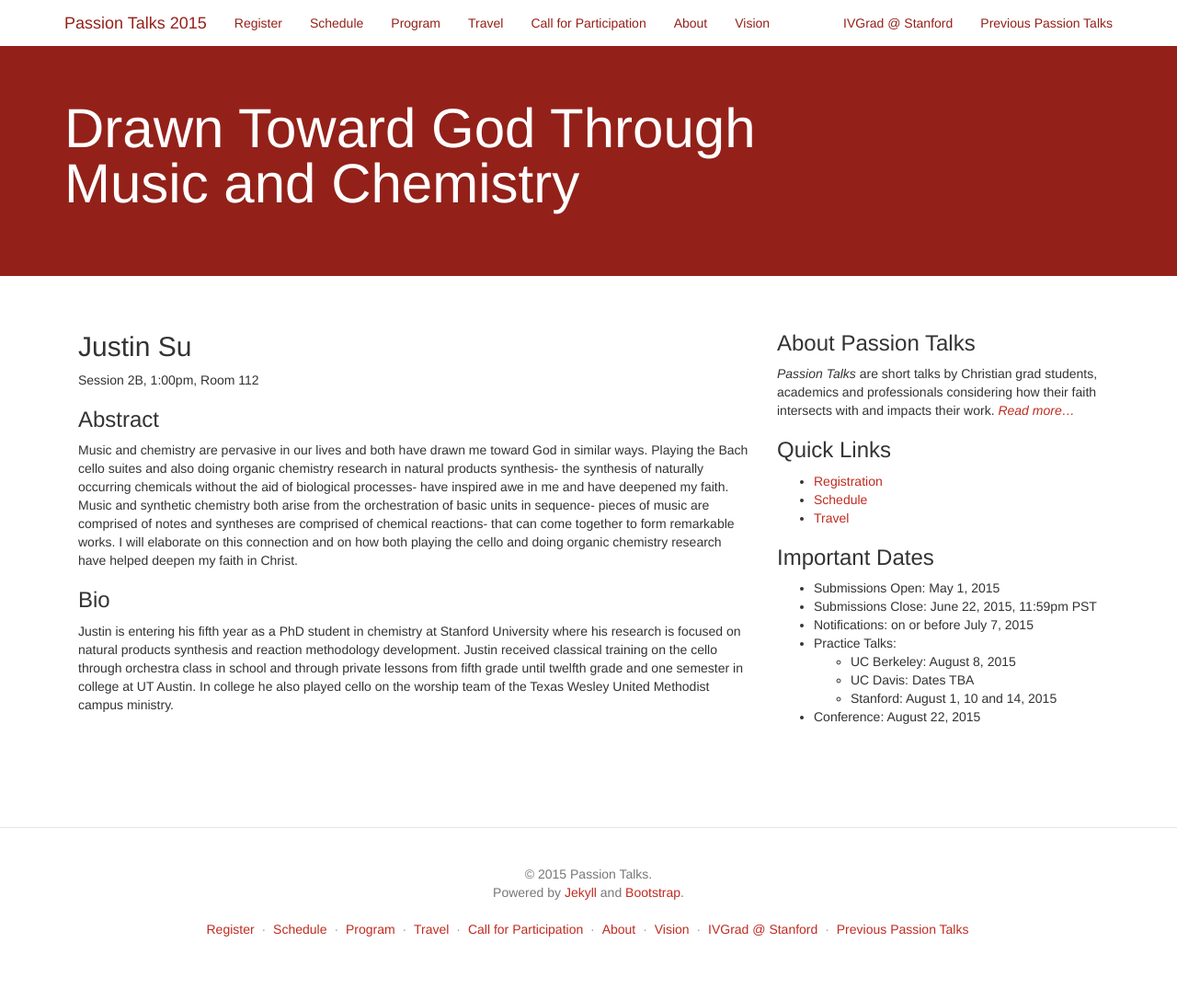
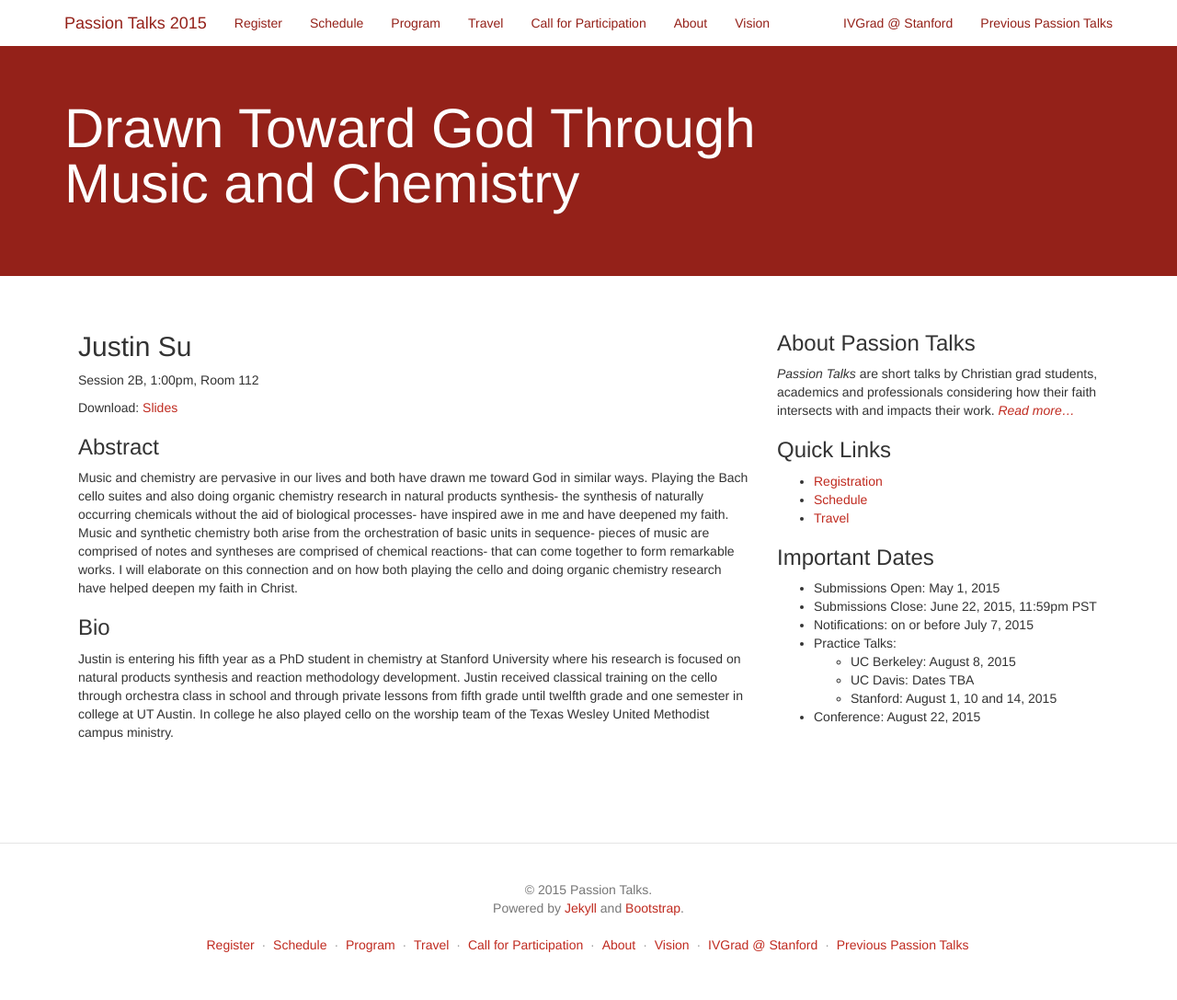
Before and after one commit to passiontalks/pt15, a Jekyll site: the page built from talk/drawn-toward-god-through-music.md, in a window 1280 px wide. Shown: the whole page at 92% size. Built offline with Jekyll 4.4.1, drawn with Linux system fonts in a browser that asks for light colours; nearby versions of some CDN libraries.

Commit message:
Add Justin Su's slides.

```diff
--- a/talk/drawn-toward-god-through-music.md
+++ b/talk/drawn-toward-god-through-music.md
@@ -8,6 +8,8 @@ permalink: "talk/drawn-toward-god-through-music/index.html"
 
 Session 2B, 1:00pm, Room 112
 
+Download: <a href="{{ site.baseurl }}/slides/2B-drawn-toward-god-through-music.pdf">Slides</a>
+
 ### <span class="talk-abstract">Abstract</span>
 
 Music and chemistry are pervasive in our lives and both have drawn me toward God in similar ways.  Playing the Bach cello suites and also doing organic chemistry research in natural products synthesis- the synthesis of naturally occurring chemicals without the aid of biological processes- have inspired awe in me and have deepened my faith.  Music and synthetic chemistry both arise from the orchestration of basic units in sequence- pieces of music are comprised of notes and syntheses are comprised of chemical reactions- that can come together to form remarkable works.  I will elaborate on this connection and on how both playing the cello and doing organic chemistry research have helped deepen my faith in Christ.
```
Also changed, not shown: 1 other file.
